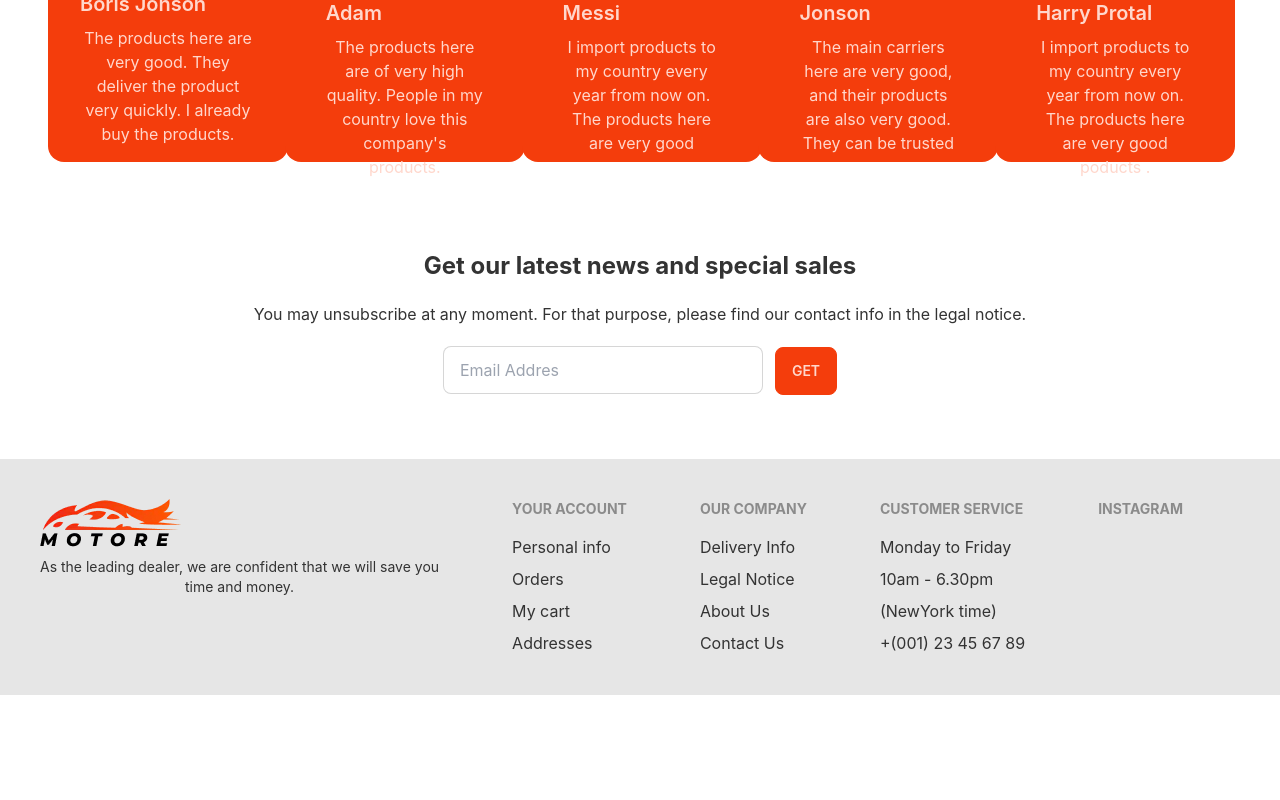
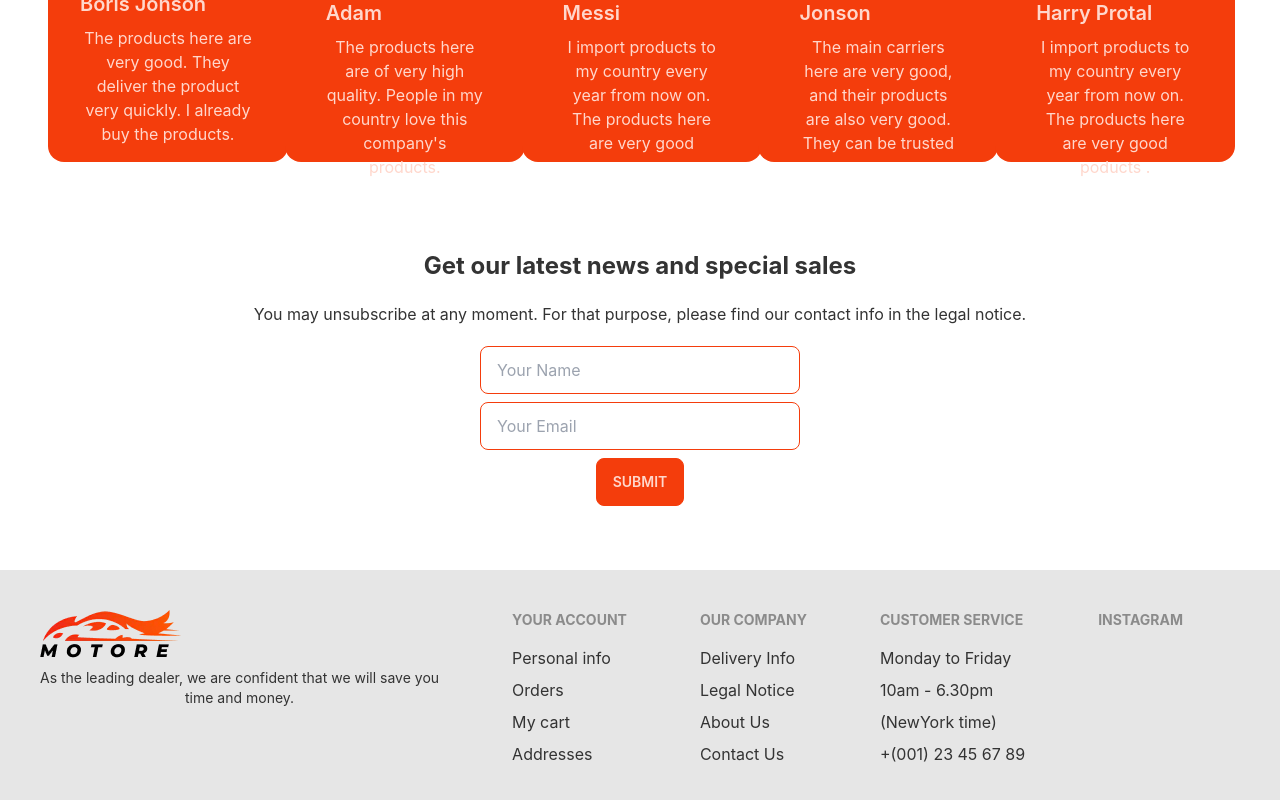
Before and after one commit to Muhammad-Mehedi-Hasan-Opi-Sarker/parts-manufacturer-website-client-side, a React (Create React App) app: page / in a window 1280 px wide. Shown: the part 1550-2350 px from the top of the page. Before the commit the page ends 2245 px from the top, so only its background shows below. Built offline with nearby package versions, Linux system fonts and the light colour scheme; no server answers.

Commit message:
add react hooks form

```diff
--- a/package.json
+++ b/package.json
@@ -11,6 +11,7 @@
     "react": "^18.1.0",
     "react-dom": "^18.1.0",
     "react-firebase-hooks": "^5.0.3",
+    "react-hook-form": "^7.31.3",
     "react-router-dom": "^6.3.0",
     "react-scripts": "5.0.1",
     "react-toastify": "^9.0.1",
--- a/src/Pages/Home/Reviews/Reviews.js
+++ b/src/Pages/Home/Reviews/Reviews.js
@@ -5,7 +5,10 @@ import picture2 from '../../../picture/reviews/picture13.jpg';
 import picture11 from '../../../picture/reviews/picture11.jpg';
 import picture4 from '../../../picture/reviews/picture4.jpg';
 import picture5 from '../../../picture/reviews/picture5.jpg';
+import { useForm } from 'react-hook-form';
 const Reviews = () => {
+    const { register, handleSubmit } = useForm();
+    const onSubmit = data => console.log(data);
     return (
         <div>
             <h1 className='text-3xl font-bold'>Customers Says</h1>
@@ -81,8 +84,11 @@ const Reviews = () => {
                 <h1 className='text-2xl font-bold mb-5'>Get our latest news and special sales</h1>
                 <p className='mb-5'>You may unsubscribe at any moment. For that purpose, please
                     find our contact info in the legal notice.</p>
-                <input type="text" placeholder="Email Addres" className="input input-bordered w-full max-w-xs" />
-                <button className="btn btn-primary ml-3">Get</button>
+                <form onSubmit={handleSubmit(onSubmit)}>
+                    <input {...register("firstName")} type="text" placeholder="Your Name" className="input input-bordered input-primary w-full max-w-xs mb-2" /> <br />
+                    <input {...register("firstName")} type="email" placeholder="Your Email" className="input input-bordered input-primary w-full max-w-xs mb-2" /> <br />
+                    <input className='btn btn-primary' type="submit" value={'Submit'} />
+                </form>
             </div>
         </div>
     );
```
Also changed, not shown: 1 other file (tests, documents, lock files or other folders).
